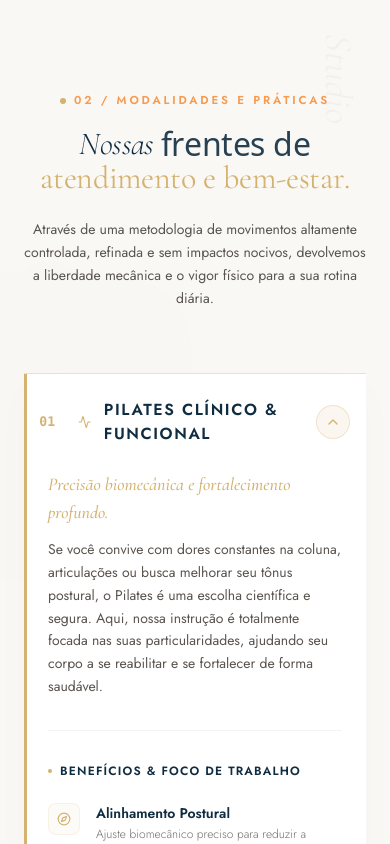
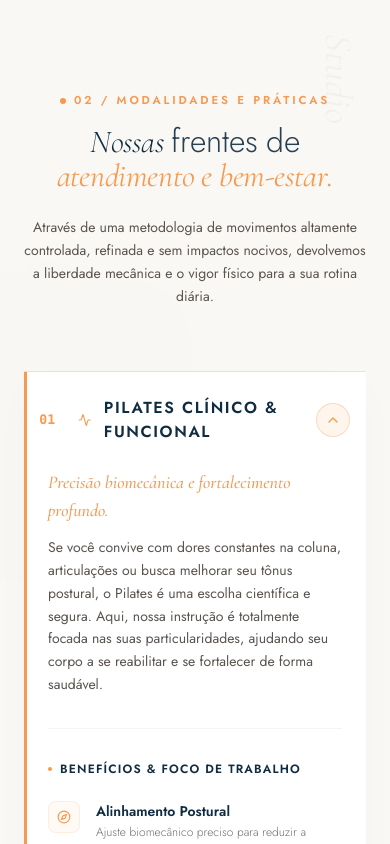
Before and after one commit to rafaelantoniobandeira-pixel/Equilibrio-Studio-Pilates, a React (Vite) app: page / in a window 390 px wide. Shown: the part 2520-3364 px from the top of the page. Built offline with nearby package versions, Linux system fonts and the light colour scheme.

Commit message:
style: update brand color and improve touch support
Updated brand accent color to a warmer tone and adjusted touch interaction handlers to improve mobile scrolling experience for interactive components.

```diff
--- a/src/components/InteractiveMetricCard.tsx
+++ b/src/components/InteractiveMetricCard.tsx
@@ -69,10 +69,10 @@ export const InteractiveMetricCard: React.FC<InteractiveMetricCardProps> = ({
   return (
     <div
       ref={cardRef}
-      onPointerMove={handlePointerMove}
-      onPointerEnter={handlePointerEnter}
-      onPointerLeave={handlePointerLeave}
-      className="relative w-full h-full select-none"
+      onPointerMove={isMobile ? undefined : handlePointerMove}
+      onPointerEnter={isMobile ? undefined : handlePointerEnter}
+      onPointerLeave={isMobile ? undefined : handlePointerLeave}
+      className="relative w-full h-full select-none touch-pan-y"
       style={{ perspective: "1000px" }}
     >
       {/* Dynamic Ambient Background Glow */}
--- a/src/components/ProfileCard.css
+++ b/src/components/ProfileCard.css
@@ -22,8 +22,14 @@
   perspective: 1200px;
   transform: translate3d(0, 0, 0.1px);
   position: relative;
-  touch-action: none;
+  touch-action: pan-y;
   width: 100%;
+}
+
+@media (min-width: 1024px) {
+  .pc-card-wrapper {
+    touch-action: none;
+  }
 }
 
 .pc-behind {
--- a/src/components/Servicos.tsx
+++ b/src/components/Servicos.tsx
@@ -119,7 +119,7 @@ export default function Servicos() {
       {/* Background Soft Gradients and Architectural elements */}
       <div className="absolute inset-0 bg-[#FAF8F5]" />
       <div className="absolute top-[20%] -left-[10%] w-[45%] aspect-square rounded-full bg-[#0F2C41]/[0.02] blur-[130px] pointer-events-none" />
-      <div className="absolute bottom-[20%] -right-[10%] w-[45%] aspect-square rounded-full bg-[#D4B26F]/[0.03] blur-[130px] pointer-events-none" />
+      <div className="absolute bottom-[20%] -right-[10%] w-[45%] aspect-square rounded-full bg-[#F69A4F]/[0.03] blur-[130px] pointer-events-none" />
 
       {/* Decorative luxury vertical outline label */}
       <div className="absolute right-8 top-32 pointer-events-none opacity-[0.03] select-none font-display italic text-[10vw] leading-none text-[#0F2C41] rotate-90 origin-top-right">
@@ -131,14 +131,14 @@ export default function Servicos() {
         {/* Minimalist Premium Header */}
         <div className="flex flex-col items-center justify-center text-center mb-16 gap-3 relative z-10">
           <div className="flex items-center gap-2 mb-1 justify-center">
-            <span className="w-1.5 h-1.5 rounded-full bg-[#D4B26F]" />
-            <span className="label-eyebrow tracking-[0.25em] text-[0.68rem] font-bold text-[#D4B26F] uppercase">
+            <span className="w-1.5 h-1.5 rounded-full bg-[#F69A4F]" />
+            <span className="label-eyebrow tracking-[0.25em] text-[0.68rem] font-bold text-[#F69A4F] uppercase">
               02 / MODALIDADES E PRÁTICAS
             </span>
           </div>
           <AnimatedTitle className="text-display-md text-[#0F2C41] italic font-light leading-[1.15] tracking-tight max-w-2xl">
-            Nossas <span className="font-sans not-italic text-[#0F2C41]/90 font-extralight">frentes de</span> <br />
-            <span className="text-[#D4B26F] font-normal not-italic font-display">atendimento e bem-estar.</span>
+            Nossas <span className="font-interface not-italic text-[#0F2C41]/90 font-light">frentes de</span> <br />
+            <span className="text-[#F69A4F] font-normal italic">atendimento e bem-estar.</span>
           </AnimatedTitle>
           <p className="font-interface text-sm md:text-base leading-relaxed text-[#5A544F] font-normal max-w-2xl mt-3">
             Através de uma metodologia de movimentos altamente controlada, refinada e sem impactos nocivos, devolvemos a liberdade mecânica e o vigor físico para a sua rotina diária.
@@ -166,7 +166,7 @@ export default function Servicos() {
               >
                 {/* Active Left/Top premium border accent */}
                 <div
-                  className={`absolute left-0 top-0 bottom-0 w-[3px] bg-[#D4B26F] transition-transform duration-500 origin-left ${
+                  className={`absolute left-0 top-0 bottom-0 w-[3px] bg-[#F69A4F] transition-transform duration-500 origin-left ${
                     isOpen ? 'scale-y-100' : 'scale-y-0'
                   }`}
                 />
@@ -177,7 +177,7 @@ export default function Servicos() {
                     {/* Number label in gold */}
                     <span className={`font-mono text-xs font-bold transition-all duration-500 ${
                       isOpen
-                        ? 'text-[#D4B26F] scale-110'
+                        ? 'text-[#F69A4F] scale-110'
                         : isHovered
                           ? 'text-[#0F2C41] scale-105'
                           : 'text-[#1A1814]/30'
@@ -189,7 +189,7 @@ export default function Servicos() {
                     <div className="flex flex-col gap-1">
                       <div className="flex items-center gap-3">
                         <ModalMainIcon size={18} className={`transition-all duration-500 ${
-                          isOpen ? 'text-[#D4B26F]' : 'text-[#1A1814]/30'
+                          isOpen ? 'text-[#F69A4F]' : 'text-[#1A1814]/30'
                         }`} />
                         <h3 className={`font-interface text-md md:text-lg tracking-widest uppercase transition-all duration-500 ${
                           isOpen
@@ -215,7 +215,7 @@ export default function Servicos() {
                     transition={{ duration: 0.5, ease: [0.16, 1, 0.3, 1] }}
                     className={`p-2 rounded-full border transition-all duration-500 ${
                       isOpen
-                        ? 'border-[#D4B26F]/30 bg-[#D4B26F]/10 text-[#D4B26F]'
+                        ? 'border-[#F69A4F]/30 bg-[#F69A4F]/10 text-[#F69A4F]'
                         : 'border-transparent text-[#1A1814]/30'
                     }`}
                   >
@@ -244,7 +244,7 @@ export default function Servicos() {
 
                         {/* Premium Tagline and Description */}
                         <div>
-                          <p className="font-display italic text-[#D4B26F] text-lg md:text-xl font-medium mb-3">
+                          <p className="font-display italic text-[#F69A4F] text-lg md:text-xl font-medium mb-3">
                             {service.tagline}
                           </p>
                           <p className="font-interface text-sm leading-relaxed text-[#5A544F] font-normal">
@@ -255,7 +255,7 @@ export default function Servicos() {
                         {/* List of Benefits in format of linear icons with no photography */}
                         <div className="border-t border-[#0F2C41]/5 pt-8">
                           <h4 className="font-interface text-xs font-bold tracking-widest text-[#0F2C41] uppercase mb-6 flex items-center gap-2">
-                            <span className="w-1 h-1 rounded-full bg-[#D4B26F]" />
+                            <span className="w-1 h-1 rounded-full bg-[#F69A4F]" />
                             Benefícios & Foco de Trabalho
                           </h4>
 
@@ -264,7 +264,7 @@ export default function Servicos() {
                               const BenefitIcon = benefit.icon;
                               return (
                                 <div key={idx} className="flex items-start gap-4">
-                                  <div className="w-8 h-8 rounded-lg bg-[#D4B26F]/5 border border-[#D4B26F]/15 flex items-center justify-center text-[#D4B26F] shrink-0">
+                                  <div className="w-8 h-8 rounded-lg bg-[#F69A4F]/5 border border-[#F69A4F]/15 flex items-center justify-center text-[#F69A4F] shrink-0">
                                     <BenefitIcon size={14} />
                                   </div>
                                   <div className="flex flex-col gap-0.5">
@@ -287,7 +287,7 @@ export default function Servicos() {
                             href={`https://wa.me/5561983614547?text=${encodeURIComponent(service.whatsappText)}`}
                             target="_blank"
                             rel="noreferrer"
-                            className="group inline-flex items-center gap-2.5 bg-[#0F2C41] hover:bg-[#D4B26F] text-white py-3.5 px-8 font-interface text-xs font-semibold uppercase tracking-wider transition-all duration-300 rounded-full shadow-sm hover:shadow-md"
+                            className="group inline-flex items-center gap-2.5 bg-[#0F2C41] hover:bg-[#F69A4F] text-white py-3.5 px-8 font-interface text-xs font-semibold uppercase tracking-wider transition-all duration-300 rounded-full shadow-sm hover:shadow-md"
                             onClick={(e) => e.stopPropagation()}
                           >
                             <span>{service.ctaText}</span>
```
